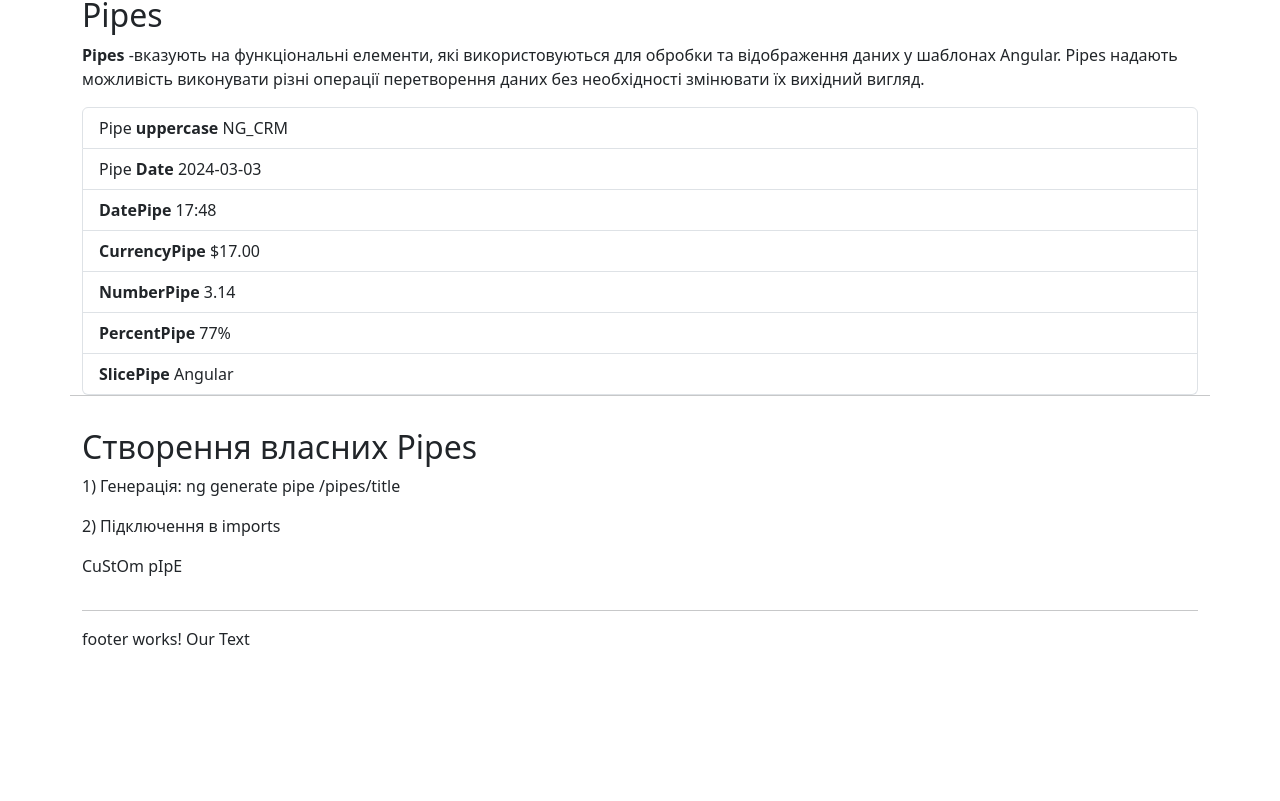
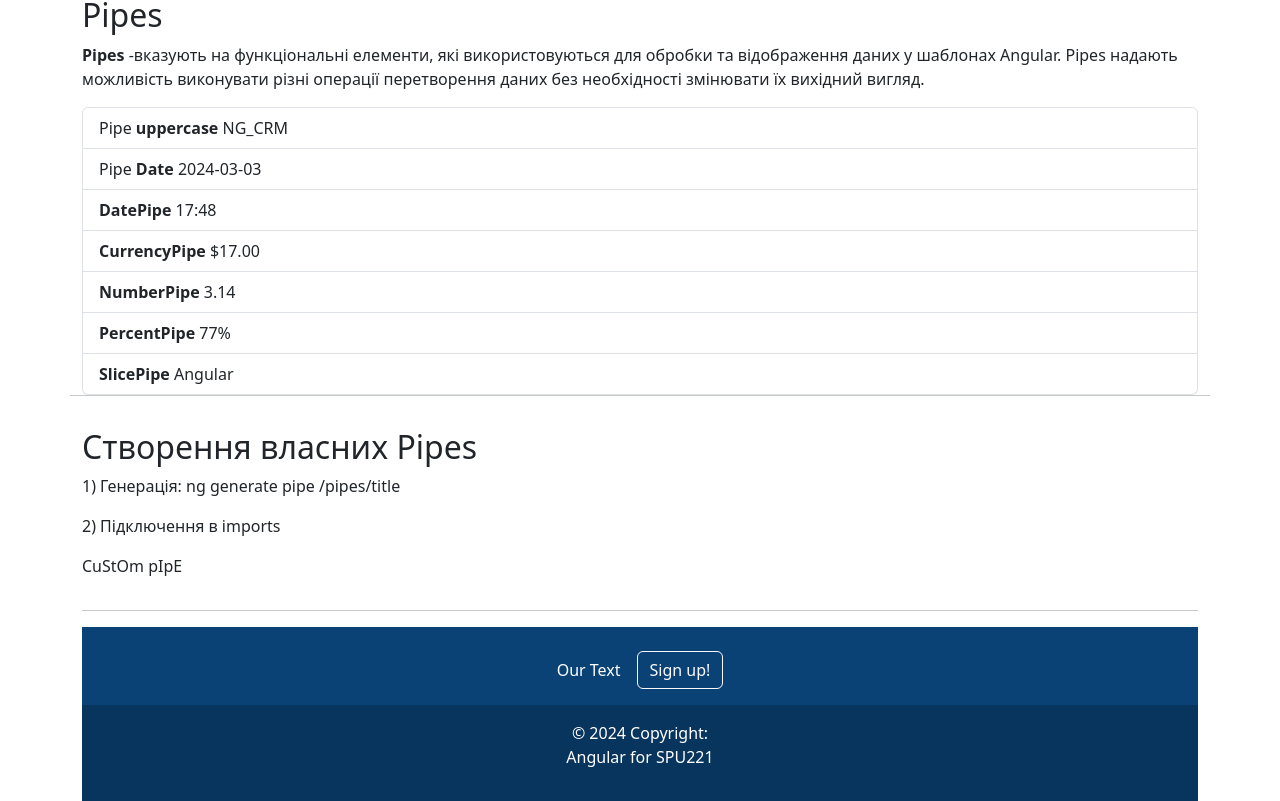
Before and after one commit to natapervomaisk88/ng_crm, an Angular app: page / in a window 1280 px wide. Shown: the part 1725-2526 px from the top of the page. Before the commit the page ends 2392 px from the top, so only its background shows below. Built offline with nearby package versions, Linux system fonts and the light colour scheme.

Commit message:
added footer

```diff
--- a/src/app/components/article/article.component.html
+++ b/src/app/components/article/article.component.html
@@ -1,11 +1,11 @@
 <div class="row">
   <div class="col-12 d-flex justify-content-center">
     <div class="card" style="width: 18rem">
-      <!-- <img
+      <img
         class="card-img-top"
-        src={{article.image}}
+        src="{{ article.image }}"
         alt="Card image cap"
-      /> -->
+      />
 
       <div class="card-body">
         <h5 class="card-title">My Card</h5>
--- a/src/app/components/footer/footer.component.html
+++ b/src/app/components/footer/footer.component.html
@@ -1 +1,29 @@
-<p>footer works! {{ content_footer }}</p>
+<!-- Remove the container if you want to extend the Footer to full width. -->
+<section class="">
+  <!-- Footer -->
+  <footer class="text-center text-white" style="background-color: #0a4275">
+    <!-- Grid container -->
+    <div class="container p-4 pb-0">
+      <!-- Section: CTA -->
+      <section class="">
+        <p class="d-flex justify-content-center align-items-center">
+          <span class="me-3">{{ content_footer }}</span>
+          <button type="button" class="btn btn-outline-light btn-rounded">
+            Sign up!
+          </button>
+        </p>
+      </section>
+      <!-- Section: CTA -->
+    </div>
+    <!-- Grid container -->
+
+    <!-- Copyright -->
+    <div class="text-center p-3" style="background-color: rgba(0, 0, 0, 0.2)">
+      © {{ date }} Copyright:
+      <p class="text-center text white">Angular for SPU221</p>
+    </div>
+    <!-- Copyright -->
+  </footer>
+  <!-- Footer -->
+</section>
+<!-- End of .container -->
--- a/src/app/components/footer/footer.component.ts
+++ b/src/app/components/footer/footer.component.ts
@@ -9,4 +9,5 @@ import { Component, Input } from '@angular/core';
 })
 export class FooterComponent {
   @Input() content_footer: string = '';
+  date: number = new Date().getFullYear();
 }
--- a/src/app/services/request-to-server.service.ts
+++ b/src/app/services/request-to-server.service.ts
@@ -13,6 +13,7 @@ export class RequestToServerService {
     return this.httpClient.get(url);
   }
   getArticleById(id: number): Observable<any> {
+    console.log(id);
     const url = `${this.API_URL}/articles/${id}`;
     return this.httpClient.get(url);
   }
```
Also changed, not shown: 1 other file (tests, documents, lock files or other folders).
